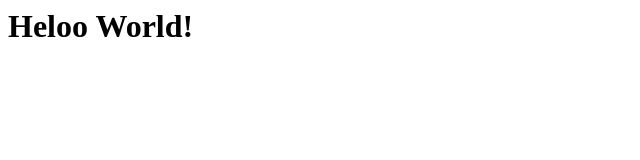
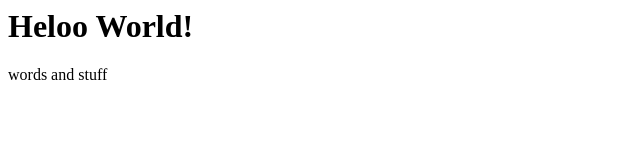
Before and after one commit to gaut0374/Example, a plain HTML site: page Iindex.html in a window 1280 px wide. Shown: the full height of the page, 0-640 px from the left. Drawn offline with Linux system fonts and the light colour scheme.

Commit message:
added <p>

```diff
--- a/Iindex.html
+++ b/Iindex.html
@@ -4,5 +4,6 @@
 	</head>
 	<body>
 		<h1>Heloo World!</h1>
+	<p>words and stuff</p>
 	</body>
 	</html>
```
